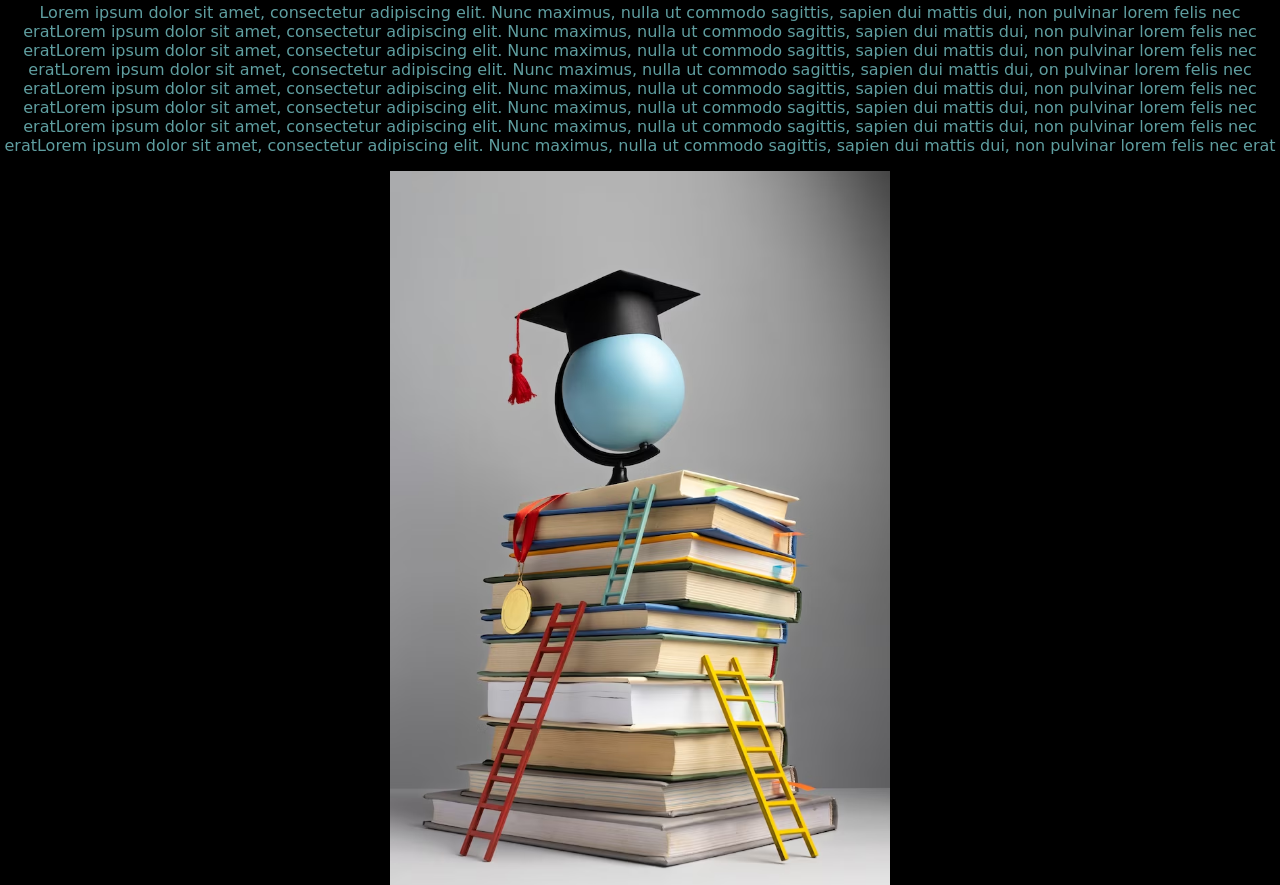
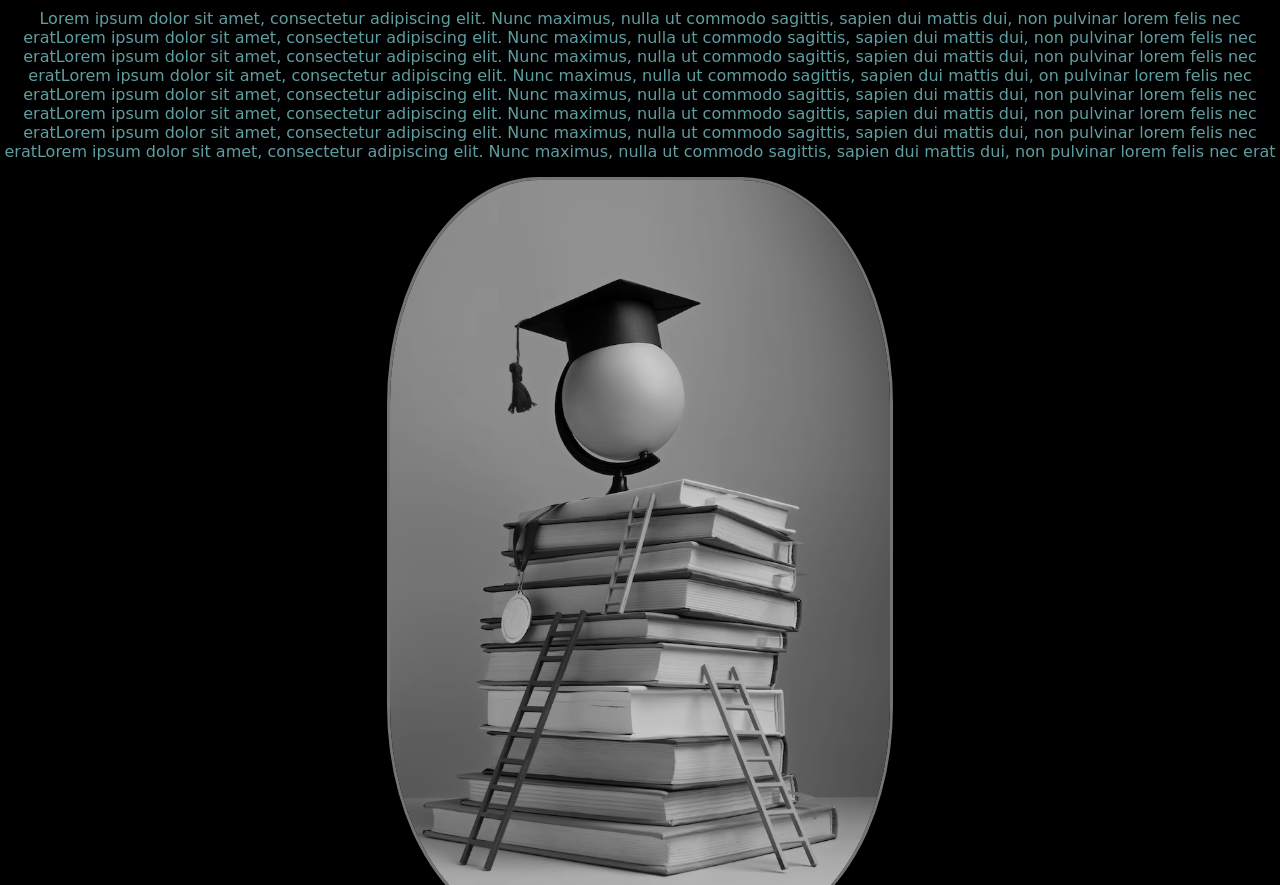
Before and after one commit to VeroniquePRO/donkeyschool, a plain HTML site: page index.html in a window 1280 px wide. Shown: the part 426-1311 px from the top of the page. Drawn offline with Linux system fonts and the light colour scheme.

Commit message:
ajout hover-effect, border-radius 3px, grayscale sur img etude

```diff
--- a/index.html
+++ b/index.html
@@ -29,7 +29,7 @@
                  nulla ut commodo sagittis, sapien dui mattis dui, non pulvinar lorem felis nec eratLorem ipsum dolor sit amet,
                  consectetur adipiscing elit. Nunc maximus, nulla ut commodo sagittis, sapien dui mattis dui, non pulvinar lorem felis nec erat
             </p>
-                <img src="Études.avif" width="500px" alt="image d'une montagne de livre avec un chapeau de diplômé au dessus de la pile">
+                <img src="Études.avif" width="500px" alt="image d'une montagne de livre avec un chapeau de diplômé au dessus de la pile" class="noirEtBlanc">
                     <p id="parcours">Mon parcours</p>
                     <ul>
                         <li>Developpeur web et web mobile à l'école DonkeySchool Paris</li>
--- a/style.css
+++ b/style.css
@@ -1,9 +1,21 @@
 body {
     margin: 0;
     padding: 0;
-    text-decoration: none;
 }
 
+img {
+    border: 3px solid;
+    opacity: 0.8;
+    border-radius: 30%;
+}
+
+img:hover {
+   opacity: 1;
+}
+
+.noirEtBlanc {
+    filter: grayscale(1);
+}
 :root {
     background: black;
 }
```
